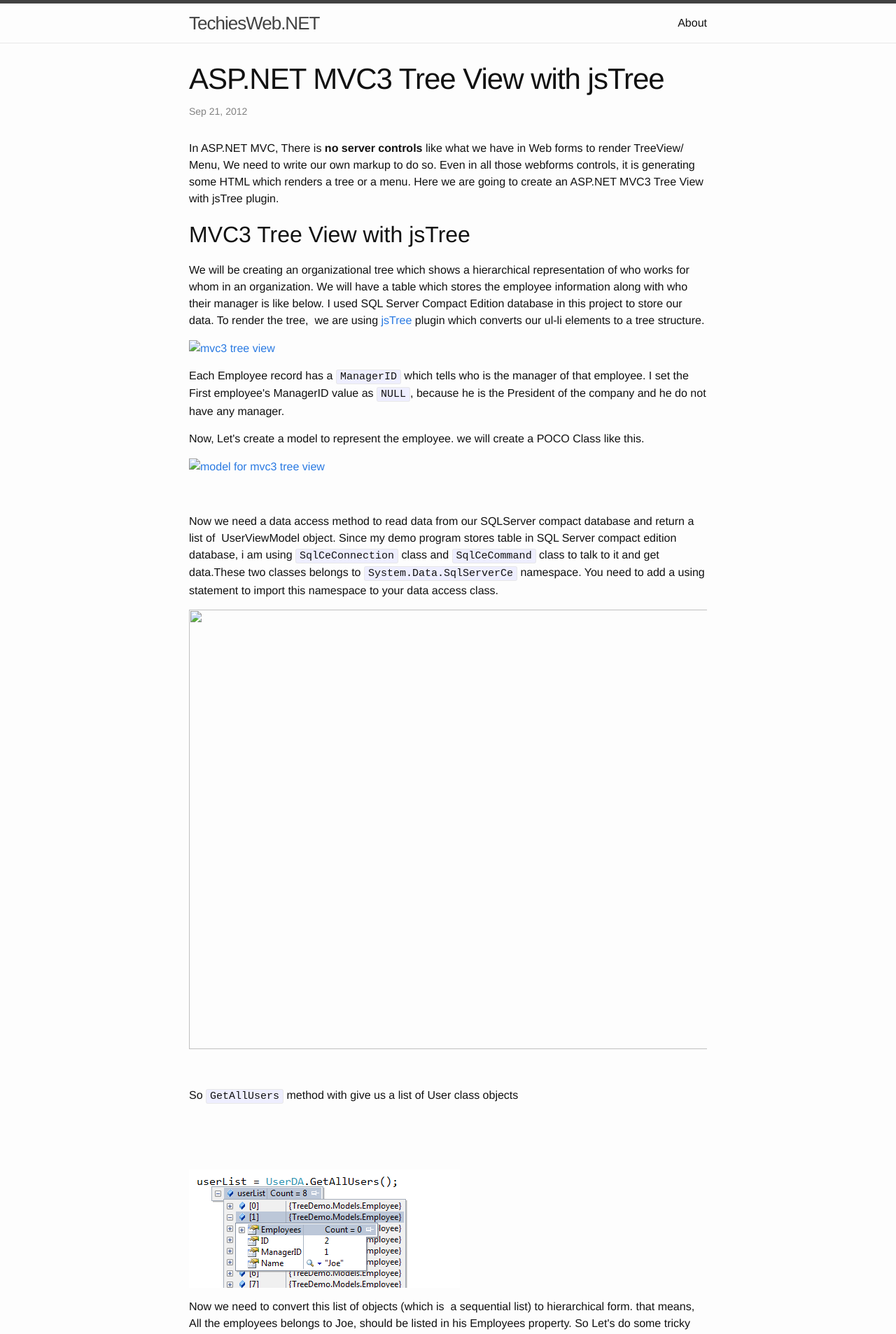
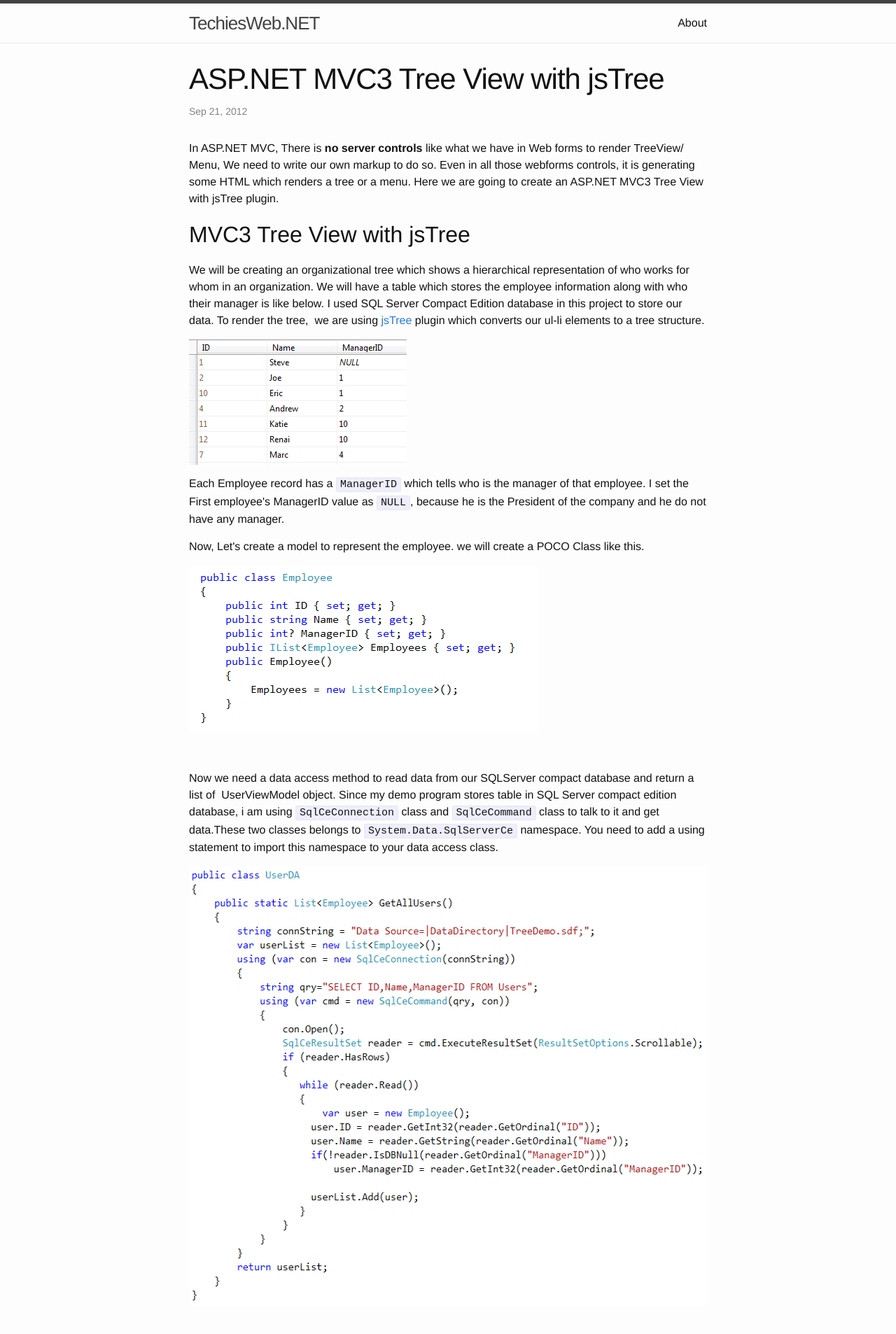
Before and after one commit to kshyju/techiesweb.net, a Jekyll site: the page built from _posts/2012-09-21-asp-net-mvc3-tree-view-with-jstree.html, in a window 1280 px wide. Shown: the top 1906 px of the page at 70% size. Built offline with Jekyll 4.4.1, drawn with Linux system fonts in a browser that asks for light colours.

Commit message:
Really fixed the image sources

```diff
--- a/_posts/2012-09-21-asp-net-mvc3-tree-view-with-jstree.html
+++ b/_posts/2012-09-21-asp-net-mvc3-tree-view-with-jstree.html
@@ -6,13 +6,13 @@ date: 2012-09-21 14:39:49.000000000 -04:00
 <p>In ASP.NET MVC, There is<strong> no server controls</strong> like what we have in Web forms to render TreeView/ Menu, We need to write our own markup to do so. Even in all those webforms controls, it is generating some HTML which renders a tree or a menu. Here we are going to create an ASP.NET MVC3 Tree View with jsTree plugin.</p>
 <h2>MVC3 Tree View with jsTree</h2>
 <p>We will be creating an organizational tree which shows a hierarchical representation of who works for whom in an organization. We will have a table which stores the employee information along with who their manager is like below. I used SQL Server Compact Edition database in this project to store our data. To render the tree,  we are using <a href="https://github.com/vakata/jstree">jsTree</a> plugin which converts our ul-li elements to a tree structure.</p>
-<p><a href="http://www.techiesweb.net/assets/org-table-data.png"><img class="alignnone size-full wp-image-435" title="org-table-data" src="assets/org-table-data.png" alt="mvc3 tree view" width="311" height="179" /></a></p>
+<p><a href="http://www.techiesweb.net/assets/org-table-data.png"><img class="alignnone size-full wp-image-435" title="org-table-data" src="http://www.techiesweb.net/assets/org-table-data.png" alt="mvc3 tree view" width="311" height="179" /></a></p>
 <p>Each Employee record has a <code>ManagerID</code> which tells who is the manager of that employee. I set the First employee's ManagerID value as <code>NULL</code>, because he is the President of the company and he do not have any manager.</p>
 <p>Now, Let's create a model to represent the employee. we will create a POCO Class like this.</p>
-<p><a href="http://www.techiesweb.net/assets/Employee-model.png"><img class="alignnone size-full wp-image-441" title="Employee-model" src="assets/Employee-model.png" alt="model for mvc3 tree view" width="499" height="238" /></a></p>
+<p><a href="http://www.techiesweb.net/assets/Employee-model.png"><img class="alignnone size-full wp-image-441" title="Employee-model" src="http://www.techiesweb.net/assets/Employee-model.png" alt="model for mvc3 tree view" width="499" height="238" /></a></p>
 <p>&nbsp;</p>
 <p>Now we need a data access method to read data from our SQLServer compact database and return a list of  UserViewModel object. Since my demo program stores table in SQL Server compact edition database, i am using <code>SqlCeConnection</code> class and <code>SqlCeCommand</code> class to talk to it and get data.These two classes belongs to <code>System.Data.SqlServerCe</code> namespace. You need to add a using statement to import this namespace to your data access class.</p>
-<p><a href="http://www.techiesweb.net/assets/Data-Access-with-SqlServerCompactEdition1.png"><img class="alignnone size-full wp-image-442" title="Data-Access-with-SqlServerCompactEdition" src="assets/Data-Access-with-SqlServerCompactEdition1.png" alt="" width="820" height="628" /></a></p>
+<p><a href="http://www.techiesweb.net/assets/Data-Access-with-SqlServerCompactEdition1.png"><img class="alignnone size-full wp-image-442" title="Data-Access-with-SqlServerCompactEdition" src="http://www.techiesweb.net/assets/Data-Access-with-SqlServerCompactEdition1.png" alt="" width="820" height="628" /></a></p>
 <p>&nbsp;</p>
 <p>So <code>GetAllUsers</code> method with give us a list of User class objects</p>
 <p>&nbsp;</p>
```
